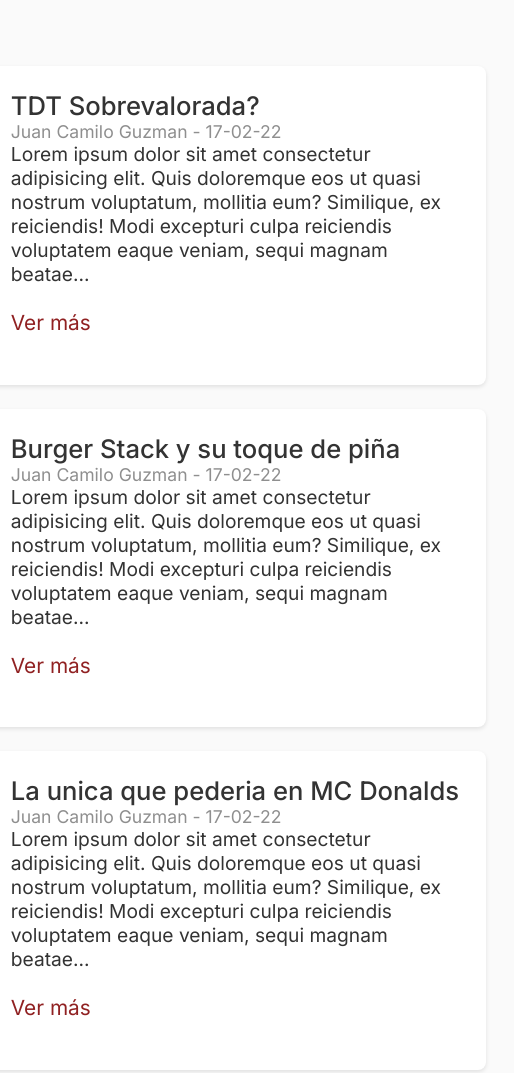
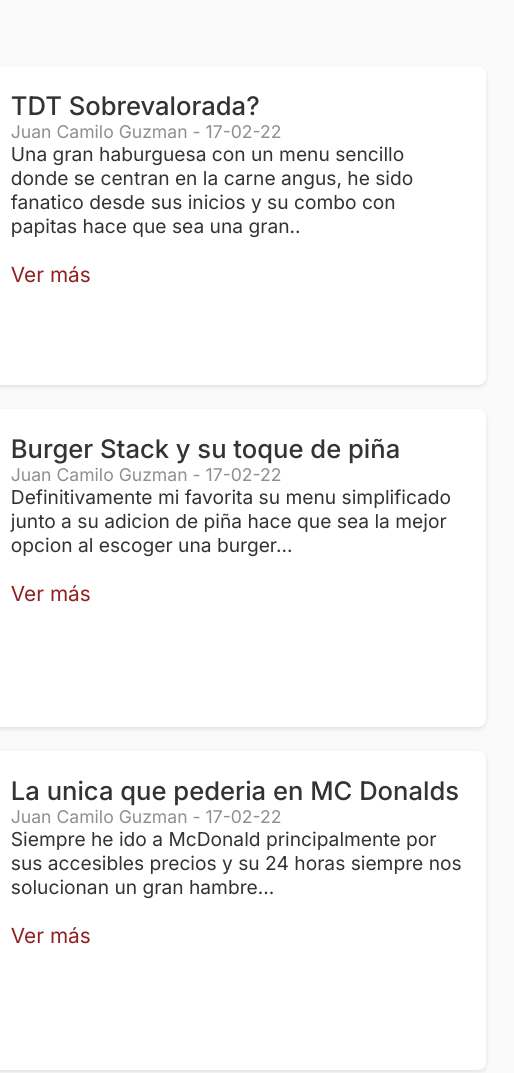
Before and after one commit to jcamiloguz/experiencia_web, a plain HTML site: page blog/index.html in a window 1280 px wide. Shown: the part 97-1170 px from the top of the page, 554-1068 px from the left. Drawn offline with Linux system fonts and the light colour scheme.

Commit message:
adding copies

```diff
--- a/blog/index.html
+++ b/blog/index.html
@@ -60,10 +60,9 @@
             <h3 class="post__title">TDT Sobrevalorada? </h3>
             <h4 class="post__subtitle">Juan Camilo Guzman - 17-02-22</h4>
             <p class="post__description">
-              Lorem ipsum dolor sit amet consectetur adipisicing elit. Quis
-              doloremque eos ut quasi nostrum voluptatum, mollitia eum?
-              Similique, ex reiciendis! Modi excepturi culpa reiciendis
-              voluptatem eaque veniam, sequi magnam beatae...
+              Una gran haburguesa con un menu sencillo donde se centran en la
+            carne angus, he sido fanatico desde sus inicios y su combo con
+            papitas hace que sea una gran..
             </p>
             <a class="post__cta" href="./tdt.html">Ver más</a>
           </div>
@@ -76,10 +75,8 @@
             <h3 class="post__title">Burger Stack y su toque de piña</h3>
             <h4 class="post__subtitle">Juan Camilo Guzman - 17-02-22</h4>
             <p class="post__description">
-              Lorem ipsum dolor sit amet consectetur adipisicing elit. Quis
-              doloremque eos ut quasi nostrum voluptatum, mollitia eum?
-              Similique, ex reiciendis! Modi excepturi culpa reiciendis
-              voluptatem eaque veniam, sequi magnam beatae...
+              Definitivamente mi favorita su menu simplificado junto a su adicion
+            de piña hace que sea la mejor opcion al escoger una burger...
             </p>
             <a class="post__cta" href="./burgerStack.html">Ver más</a>
           </div>
@@ -92,10 +89,8 @@
             <h3 class="post__title">La unica que pederia en MC Donalds</h3>
             <h4 class="post__subtitle">Juan Camilo Guzman - 17-02-22</h4>
             <p class="post__description">
-              Lorem ipsum dolor sit amet consectetur adipisicing elit. Quis
-              doloremque eos ut quasi nostrum voluptatum, mollitia eum?
-              Similique, ex reiciendis! Modi excepturi culpa reiciendis
-              voluptatem eaque veniam, sequi magnam beatae...
+              Siempre he ido a McDonald principalmente por sus accesibles precios
+            y su 24 horas siempre nos solucionan un gran hambre...
             </p>
             <a class="post__cta" href="./mcDonalds.html">Ver más</a>
           </div>
```
Also changed, not shown: blog/burgerStack.html (+16 -7 lines), blog/mcDonalds.html (+17 -7 lines), blog/tdt.html (+18 -7 lines).
